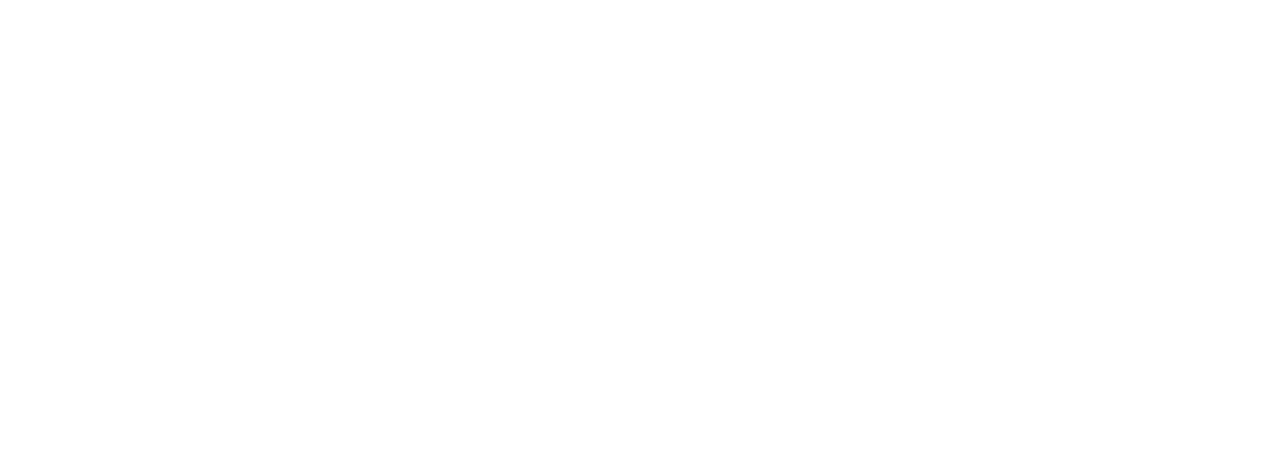
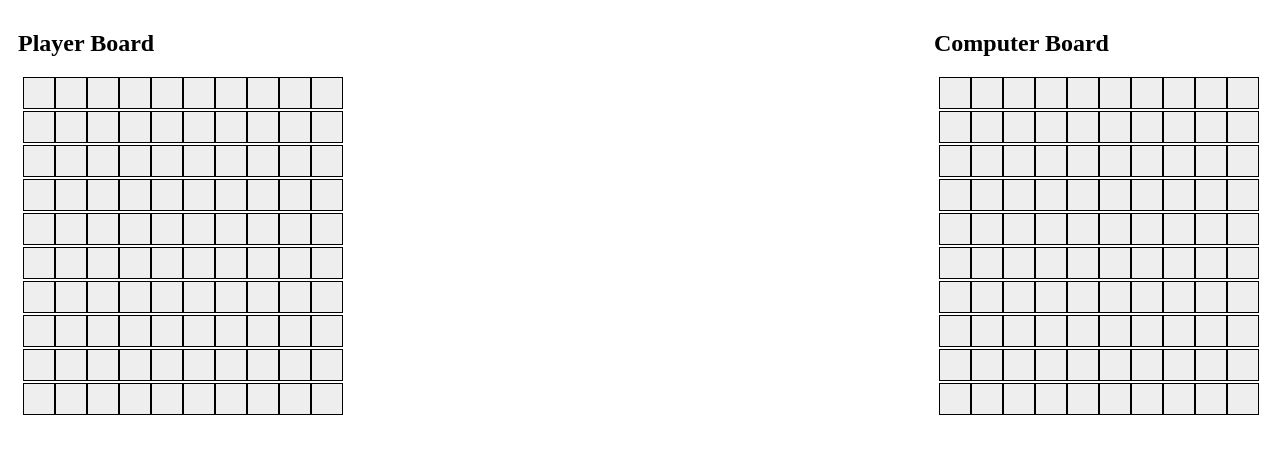
Before and after one commit to BenPhillips-21/battleShip, a website: page index.html in a window 1280 px wide. Drawn offline with Linux system fonts and the light colour scheme.

Commit message:
made gameboards HTML/CSS

```diff
--- a/battleship.css
+++ b/battleship.css
@@ -1,13 +1,26 @@
-.clickable-div {
-    background-color: #f8d112;
-    padding: 70px;
-    margin: 2px;
-    cursor: pointer;
-    border: 2px solid black;
-    border-radius: 5px;
+/* Style the container for the boards */
+.boards-container {
+    display: flex;
+    justify-content: space-between;
+    margin: 10px;
+  }
+
+  /* Style the board */
+  .board {
+    display: grid;
+    grid-template-columns: repeat(10, 30px); /* Adjust the size of each cell */
+    gap: 2px;
+    margin: 5px;
+  }
+
+  /* Style the board cells */
+  .cell {
+    width: 30px; /* Adjust the size of each cell */
+    height: 30px;
+    border: 1px solid #000;
+    background-color: #eee;
     text-align: center;
-    color: #FA26A0;
-    font-size: 8rem;
-    font-family: 'Permanent Marker', cursive;
-    position: relative;
-}
+    line-height: 30px;
+    font-size: 12px;
+    cursor: pointer; /* Add cursor pointer on hover */
+  }
--- a/index.html
+++ b/index.html
@@ -3,14 +3,58 @@
 <head>
   <meta charset="UTF-8">
   <meta name="viewport" content="width=device-width, initial-scale=1.0">
-  <title></title>
-  <style>
-  </style>
+  <link rel="stylesheet" href="battleship.css">
 </head>
 <body>
 
-<script>
-</script>
+  <div class="boards-container">
+    <div>
+      <h2>Player Board</h2>
+      <div class="board" id="playerBoard">
+        <!-- Generate the player board cells using JavaScript -->
+      </div>
+    </div>
+
+    <div>
+      <h2>Computer Board</h2>
+      <div class="board" id="computerBoard">
+        <!-- Generate the computer board cells using JavaScript -->
+      </div>
+    </div>
+  </div>
+
+  <script>
+    // Function to generate the game board cells
+    function generateBoard(boardId) {
+      const board = document.getElementById(boardId);
+
+      for (let i = 0; i < 10; i++) { // Set to 10 columns for a 10x10 board
+        for (let j = 0; j < 10; j++) { // Set to 10 rows for a 10x10 board
+          const cell = document.createElement('div');
+          cell.className = 'cell';
+          cell.id = `${boardId}-${i}-${j}`;
+          cell.textContent = ''; // You can set initial values here if needed
+
+          // Add click event handler
+          cell.onclick = function() {
+            handleCellClick(cell.id);
+          };
+
+          board.appendChild(cell);
+        }
+      }
+    }
+
+    // Example click event handler
+    function handleCellClick(cellId) {
+      console.log(`Cell clicked: ${cellId}`);
+      // Add your logic for handling the click event
+    }
+
+    // Generate player and computer boards
+    generateBoard('playerBoard');
+    generateBoard('computerBoard');
+  </script>
 
 </body>
 </html>
```
Also changed, not shown: battleship.js (+4 -4 lines).
